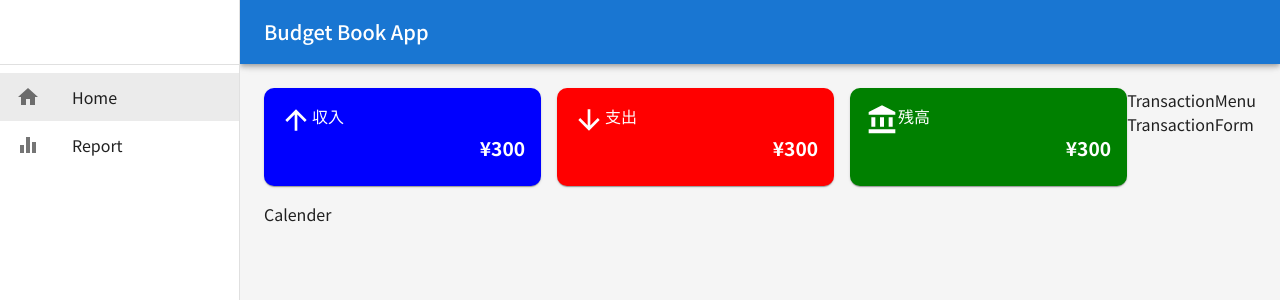
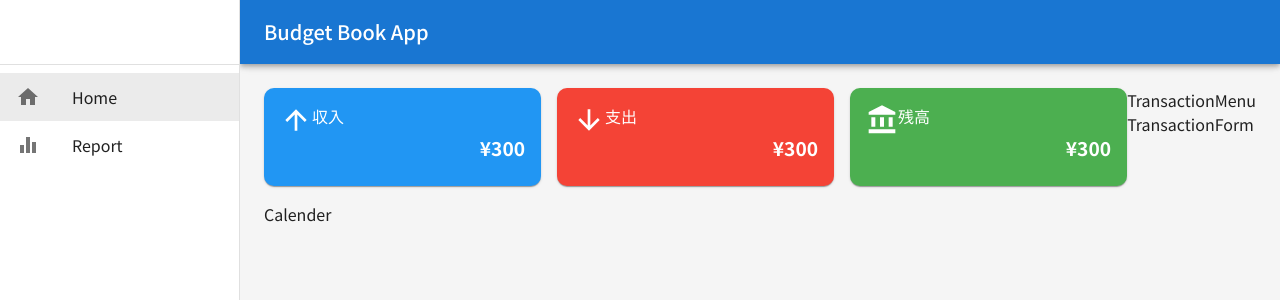
Before and after one commit to yuta-h418/budget-book-app, a React (Create React App) app: page / in a window 1280 px wide. Shown: the top 300 px of the page. Built offline with nearby package versions, Linux system fonts and the light colour scheme.

Commit message:
各カードのcolorを設定

```diff
--- a/src/components/MonthlySummary.tsx
+++ b/src/components/MonthlySummary.tsx
@@ -11,7 +11,7 @@
         <Grid item xs={4} display={"flex"} flexDirection={"column"}>
             <Card
                 sx={{
-                    bgcolor: "blue",
+                    bgcolor: (theme) => theme.palette.incomeColor.main,
                     color: "white",
                     borderRadius: "10px",
                     flexGrow: 1,
@@ -40,7 +40,7 @@
         <Grid item xs={4} display={"flex"} flexDirection={"column"}>
             <Card
                 sx={{
-                    bgcolor: "red",
+                    bgcolor: (theme) => theme.palette.expenseColor.main,
                     color: "white",
                     borderRadius: "10px",
                     flexGrow: 1,
@@ -70,7 +70,7 @@
         <Grid item xs={4} display={"flex"} flexDirection={"column"}>
             <Card
                 sx={{
-                    bgcolor: "green",
+                    bgcolor: (theme) => theme.palette.balanceColor.main,
                     color: "white",
                     borderRadius: "10px",
                     flexGrow: 1,
--- a/src/theme/theme.ts
+++ b/src/theme/theme.ts
@@ -1,4 +1,19 @@
-import { createTheme } from "@mui/material";
+import { createTheme, PaletteColor, PaletteColorOptions } from "@mui/material";
+import { blue, green, red } from "@mui/material/colors";
+
+declare module "@mui/material/styles" {
+    interface Palette {
+        incomeColor: PaletteColor;
+        expenseColor: PaletteColor;
+        balanceColor: PaletteColor;
+    }
+
+    interface PaletteOptions {
+        incomeColor?: PaletteColorOptions;
+        expenseColor?: PaletteColorOptions;
+        balanceColor?: PaletteColorOptions;
+    }
+}
 
 export const theme = createTheme({
     typography: {
@@ -6,5 +21,26 @@
         fontWeightRegular: 400,
         fontWeightMedium: 500,
         fontWeightBold: 700,
+    },
+
+    palette: {
+        // 収入
+        incomeColor: {
+            main: blue[500],
+            light: blue[100],
+            dark: blue[700],
+        },
+        // 支出
+        expenseColor: {
+            main: red[500],
+            light: red[100],
+            dark: red[700],
+        },
+        // 残高
+        balanceColor: {
+            main: green[500],
+            light: green[300],
+            dark: green[700],
+        },
     }
-})
+});
```
